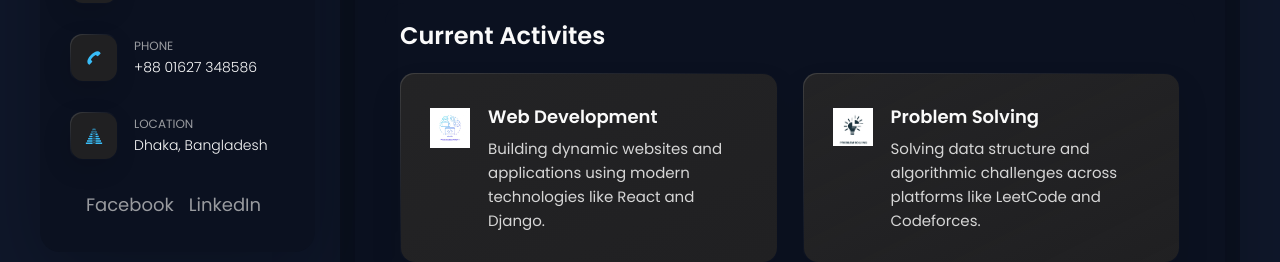
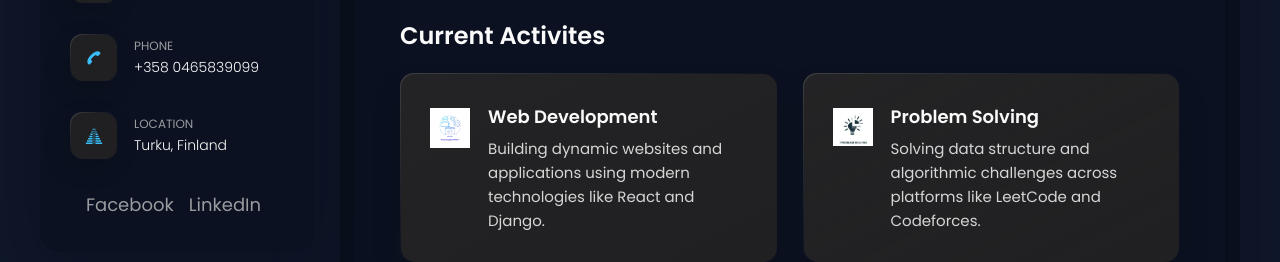
Before and after one commit to Saleh7127/Portfolio, a React (Vite) app: page / in a window 1280 px wide. Shown: the part 449-711 px from the top of the page. Built offline with nearby package versions, Linux system fonts and the light colour scheme.

Commit message:
Update Aside.jsx

```diff
--- a/src/components/Aside.jsx
+++ b/src/components/Aside.jsx
@@ -59,7 +59,7 @@ const Aside = () => {
               <p className="contact-title">Phone</p>
 
               <a href="tel:+12133522795" className="contact-link">
-                +88 01627 348586
+                +358 0465839099
               </a>
             </div>
           </li>
@@ -85,7 +85,7 @@ const Aside = () => {
             <div className="contact-info">
               <p className="contact-title">Location</p>
 
-              <address>Dhaka, Bangladesh</address>
+              <address>Turku, Finland</address>
             </div>
           </li>
         </ul>
```
